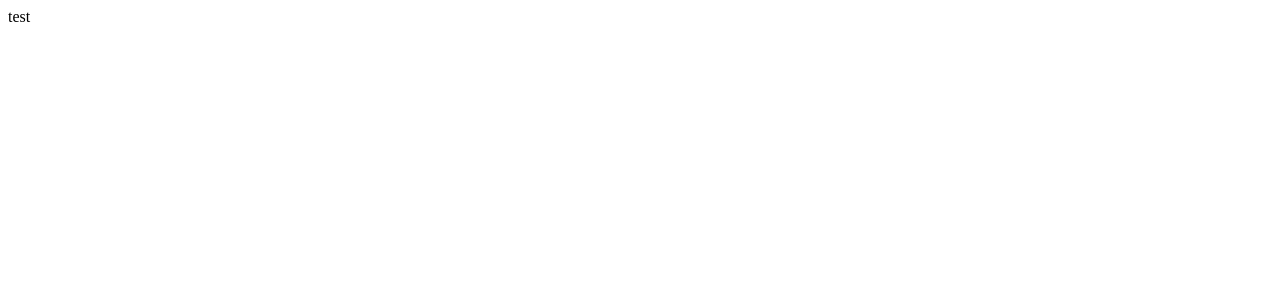
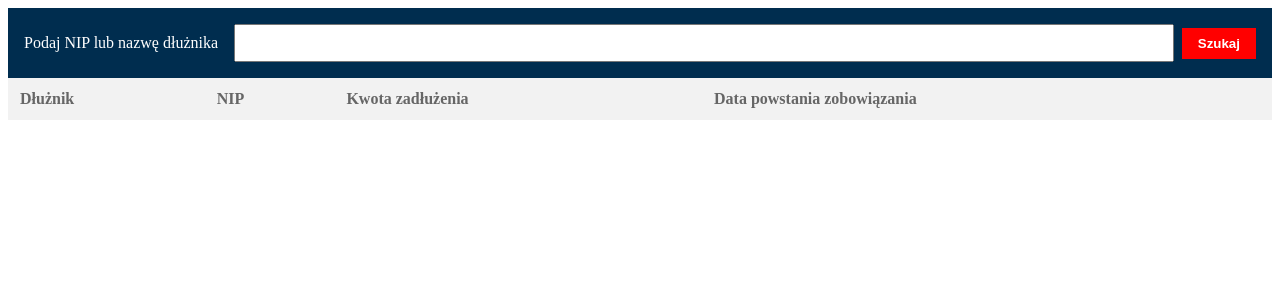
Before and after one commit to krzysztofrz/gielda-wirzytelnosci, a React (Create React App) app: page / in a window 1280 px wide. Shown: the top 300 px of the page. Built offline with nearby package versions, Linux system fonts and the light colour scheme.

Commit message:
basis UI structure

```diff
--- a/src/App.tsx
+++ b/src/App.tsx
@@ -1,11 +1,37 @@
-import React from "react";
+import React, { useState } from "react";
+import { SearchBar } from "./components/SearchBar/SearchBar";
+import { DebtorTable } from "./components/DebtorTable/DebtorTable";
+import { Debtor } from "./types/Debtor";
 
-function App() {
+const App = () => {
+	const [query, setQuery] = useState("");
+	const [results, setResults] = useState<Debtor[]>([]);
+
+	const handleSearch = () => {
+		// Tu potem podepniesz zapytanie do API
+		// Tymczasowo mock:
+		setResults([
+			{
+				name: "Firma XYZ",
+				nip: "1234567890",
+				amount: 1200,
+				date: "01-01-2024",
+			},
+			{
+				name: "ABC Sp. z o.o.",
+				nip: "9876543210",
+				amount: 3000,
+				date: "15-03-2024",
+			},
+		]);
+	};
+
 	return (
-		<div className="App">
-			<header className="App-header">test</header>
+		<div>
+			<SearchBar value={query} onChange={setQuery} onSearch={handleSearch} />
+			<DebtorTable data={results} />
 		</div>
 	);
-}
+};
 
 export default App;
--- /dev/null
+++ b/src/components/DebtorTable/DebtorTable.scss
@@ -0,0 +1,17 @@
+.debtor-table {
+	width: 100%;
+	border-collapse: collapse;
+
+	&__header th {
+		text-align: left;
+		padding: 12px;
+		background-color: #f2f2f2;
+		font-weight: bold;
+		color: #666;
+	}
+
+	&__row td {
+		padding: 12px;
+		border-top: 1px solid #eaeaea;
+	}
+}
--- /dev/null
+++ b/src/components/DebtorTable/DebtorTable.tsx
@@ -0,0 +1,32 @@
+import React from "react";
+import "./DebtorTable.scss";
+import { Debtor } from "../../types/Debtor";
+
+interface Props {
+	data: Debtor[];
+}
+
+export const DebtorTable: React.FC<Props> = ({ data }) => {
+	return (
+		<table className="debtor-table">
+			<thead>
+				<tr className="debtor-table__header">
+					<th>Dłużnik</th>
+					<th>NIP</th>
+					<th>Kwota zadłużenia</th>
+					<th>Data powstania zobowiązania</th>
+				</tr>
+			</thead>
+			<tbody>
+				{data.map((debtor, idx) => (
+					<tr className="debtor-table__row" key={idx}>
+						<td>{debtor.name}</td>
+						<td>{debtor.nip}</td>
+						<td>{debtor.amount.toFixed(2)}</td>
+						<td>{debtor.date}</td>
+					</tr>
+				))}
+			</tbody>
+		</table>
+	);
+};
--- /dev/null
+++ b/src/components/SearchBar/SearchBar.scss
@@ -0,0 +1,27 @@
+.search-bar {
+	display: flex;
+	align-items: center;
+	gap: 8px;
+	padding: 16px;
+	background-color: #002d4f;
+
+	&__label {
+		color: white;
+		margin-right: 8px;
+	}
+
+	&__input {
+		flex: 1;
+		padding: 8px;
+		font-size: 16px;
+	}
+
+	&__button {
+		background-color: red;
+		color: white;
+		padding: 8px 16px;
+		border: none;
+		font-weight: bold;
+		cursor: pointer;
+	}
+}
--- /dev/null
+++ b/src/components/SearchBar/SearchBar.tsx
@@ -0,0 +1,25 @@
+import React from "react";
+import "./SearchBar.scss";
+
+interface Props {
+	value: string;
+	onChange: (value: string) => void;
+	onSearch: () => void;
+}
+
+export const SearchBar: React.FC<Props> = ({ value, onChange, onSearch }) => {
+	return (
+		<div className="search-bar">
+			<label className="search-bar__label">Podaj NIP lub nazwę dłużnika</label>
+			<input
+				className="search-bar__input"
+				value={value}
+				onChange={(e) => onChange(e.target.value)}
+				type="text"
+			/>
+			<button className="search-bar__button" onClick={onSearch}>
+				Szukaj
+			</button>
+		</div>
+	);
+};
--- /dev/null
+++ b/src/types/Debtor.ts
@@ -0,0 +1,6 @@
+export interface Debtor {
+	name: string;
+	nip: string;
+	amount: number;
+	date: string; // format: dd-mm-yyyy
+}
```
